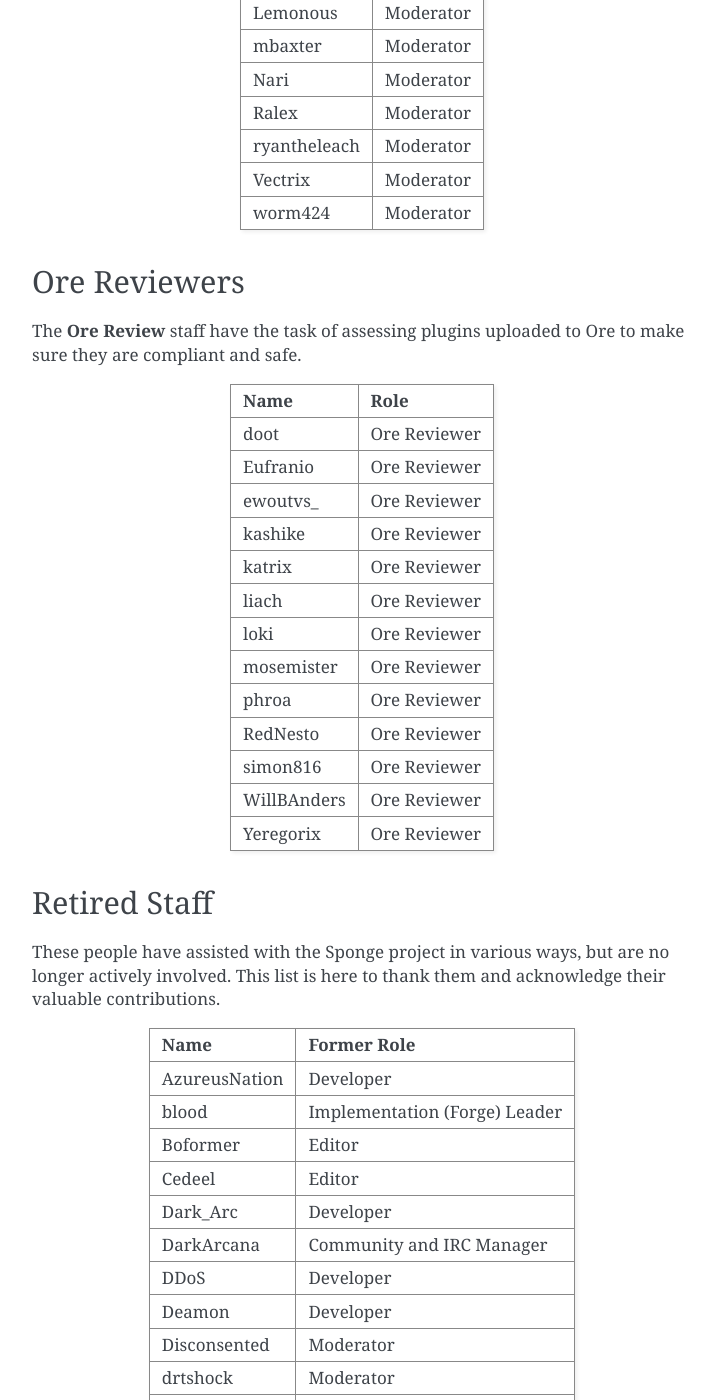
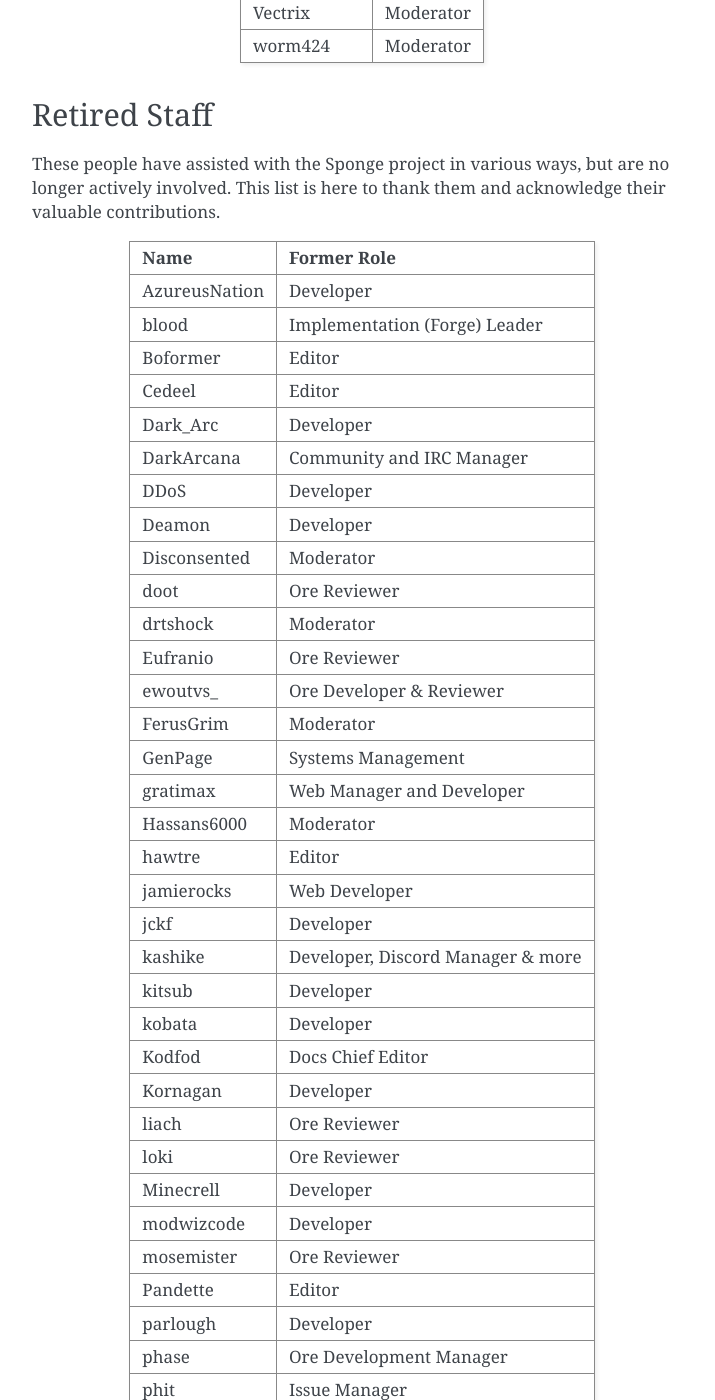
Before and after one commit to SpongePowered/SpongeDocs, a Sphinx documentation site: the page built from source/about/staff.rst, in a window 1280 px wide and 1400 px high, scrolled down 3142 px. Shown: the whole window, without its empty margins (388-1103 px from the left). Built offline with Sphinx 7.4.7, drawn with Linux system fonts in a browser that asks for light colours; some of the changed text lies outside the part shown.

Commit message:
Farewell kashike
- Retired kashike from all roles
- Retired Ore Review team
- Retired Minecrell, ewoutvs_

There are several moderators that probably need to be moved to retired too (gravityfox and Lemonous).
I'm not sure if Nari is still involved either.

```diff
--- a/source/about/staff.rst
+++ b/source/about/staff.rst
@@ -120,8 +112,6 @@
 +-----------------------------------+------------------------------------+
 | Name                              | Role                               |
 +===================================+====================================+
-| ewoutvs\_                         | Ore Developer                      |
-+-----------------------------------+------------------------------------+
 | felixoi                           | Ore Developer                      |
 +-----------------------------------+------------------------------------+
 
@@ -180,40 +170,6 @@
 | worm424                           | Moderator                          |
 +-----------------------------------+------------------------------------+
 
-Ore Reviewers
-~~~~~~~~~~~~~
-
-The **Ore Review** staff have the task of assessing plugins uploaded to Ore to make sure they are compliant and safe.
-
-+-----------------------------------+------------------------------------+
-| Name                              | Role                               |
-+===================================+====================================+
-| doot                              | Ore Reviewer                       |
-+-----------------------------------+------------------------------------+
-| Eufranio                          | Ore Reviewer                       |
-+-----------------------------------+------------------------------------+
-| ewoutvs\_                         | Ore Reviewer                       |
-+-----------------------------------+------------------------------------+
-| kashike                           | Ore Reviewer                       |
-+-----------------------------------+------------------------------------+
-| katrix                            | Ore Reviewer                       |
-+-----------------------------------+------------------------------------+
-| liach                             | Ore Reviewer                       |
-+-----------------------------------+------------------------------------+
-| loki                              | Ore Reviewer                       |
-+-----------------------------------+------------------------------------+
-| mosemister                        | Ore Reviewer                       |
-+-----------------------------------+------------------------------------+
-| phroa                             | Ore Reviewer                       |
-+-----------------------------------+------------------------------------+
-| RedNesto                          | Ore Reviewer                       |
-+-----------------------------------+------------------------------------+
-| simon816                          | Ore Reviewer                       |
-+-----------------------------------+------------------------------------+
-| WillBAnders                       | Ore Reviewer                       |
-+-----------------------------------+------------------------------------+
-| Yeregorix                         | Ore Reviewer                       |
-+-----------------------------------+------------------------------------+
 
 Retired Staff
 ~~~~~~~~~~~~~
@@ -242,7 +198,13 @@
 +-----------------------------------+------------------------------------+
 | Disconsented                      | Moderator                          |
 +-----------------------------------+------------------------------------+
+| doot                              | Ore Reviewer                       |
++-----------------------------------+------------------------------------+
 | drtshock                          | Moderator                          |
++-----------------------------------+------------------------------------+
+| Eufranio                          | Ore Reviewer                       |
++-----------------------------------+------------------------------------+
+| ewoutvs\_                         | Ore Developer & Reviewer           |
 +-----------------------------------+------------------------------------+
 | FerusGrim                         | Moderator                          |
 +-----------------------------------+------------------------------------+
@@ -258,6 +220,8 @@
 +-----------------------------------+------------------------------------+
 | jckf                              | Developer                          |
 +-----------------------------------+------------------------------------+
+| kashike                           | Developer, Discord Manager & more  |
++-----------------------------------+------------------------------------+
 | kitsub                            | Developer                          |
 +-----------------------------------+------------------------------------+
 | kobata                            | Developer                          |
@@ -266,7 +230,15 @@
 +-----------------------------------+------------------------------------+
 | Kornagan                          | Developer                          |
 +-----------------------------------+------------------------------------+
+| liach                             | Ore Reviewer                       |
++-----------------------------------+------------------------------------+
+| loki                              | Ore Reviewer                       |
++-----------------------------------+------------------------------------+
+| Minecrell                         | Developer                          |
++-----------------------------------+------------------------------------+
 | modwizcode                        | Developer                          |
++-----------------------------------+------------------------------------+
+| mosemister                        | Ore Reviewer                       |
 +-----------------------------------+------------------------------------+
 | Pandette                          | Editor                             |
 +-----------------------------------+------------------------------------+
```
Also changed, not shown: other parts of source/about/staff.rst (+6 -8 lines).
